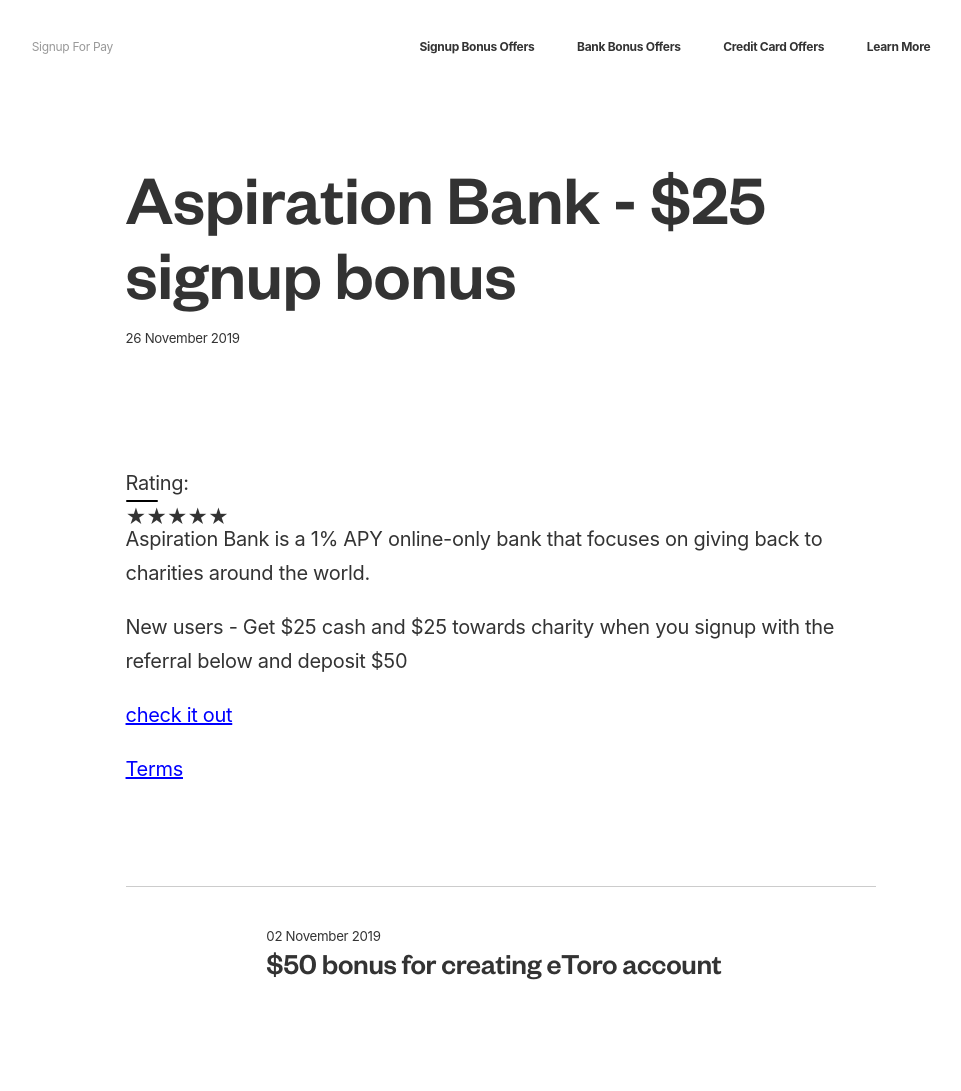
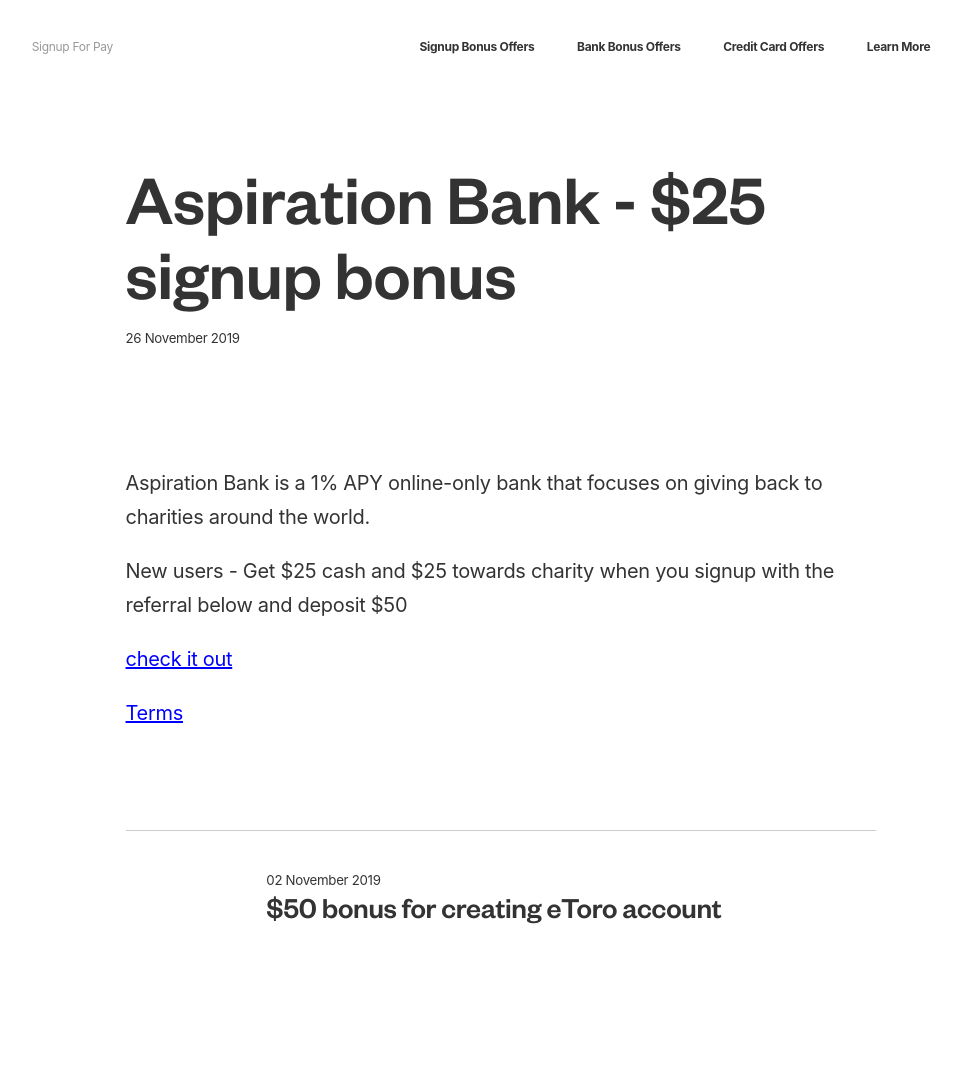
Before and after one commit to nickleeds/signupsforpay, a Jekyll site: the page built from _posts/2019-11-26-Aspiration-Bank-Deal.markdown, in a window 1280 px wide. Shown: the whole page, without its empty margins (139-1100 px from the left). Built offline with Jekyll 4.4.1, drawn with Linux system fonts in a browser that asks for light colours; after the commit the page ends 1035 px from its top, so only the background shows below that.

Commit message:
Revert "Update 2019-11-26-Aspiration-Bank-Deal.markdown"
This reverts commit 9b84e709e409acc063aea1cf94af556ccff4837f.

```diff
--- a/_posts/2019-11-26-Aspiration-Bank-Deal.markdown
+++ b/_posts/2019-11-26-Aspiration-Bank-Deal.markdown
@@ -11,9 +11,6 @@
 layout: post
 ---
 
-<p>Rating:  <span class="stars-container stars-{{ review.stars | times:20 | round: 0 }}" title="{{ review.stars }}/5">★★★★★</span></p>
-
-
 Aspiration Bank is a 1% APY online-only bank that focuses on giving back to charities around the world.
 
 New users - Get $25 cash and $25 towards charity when you signup with the referral below and deposit $50
```
